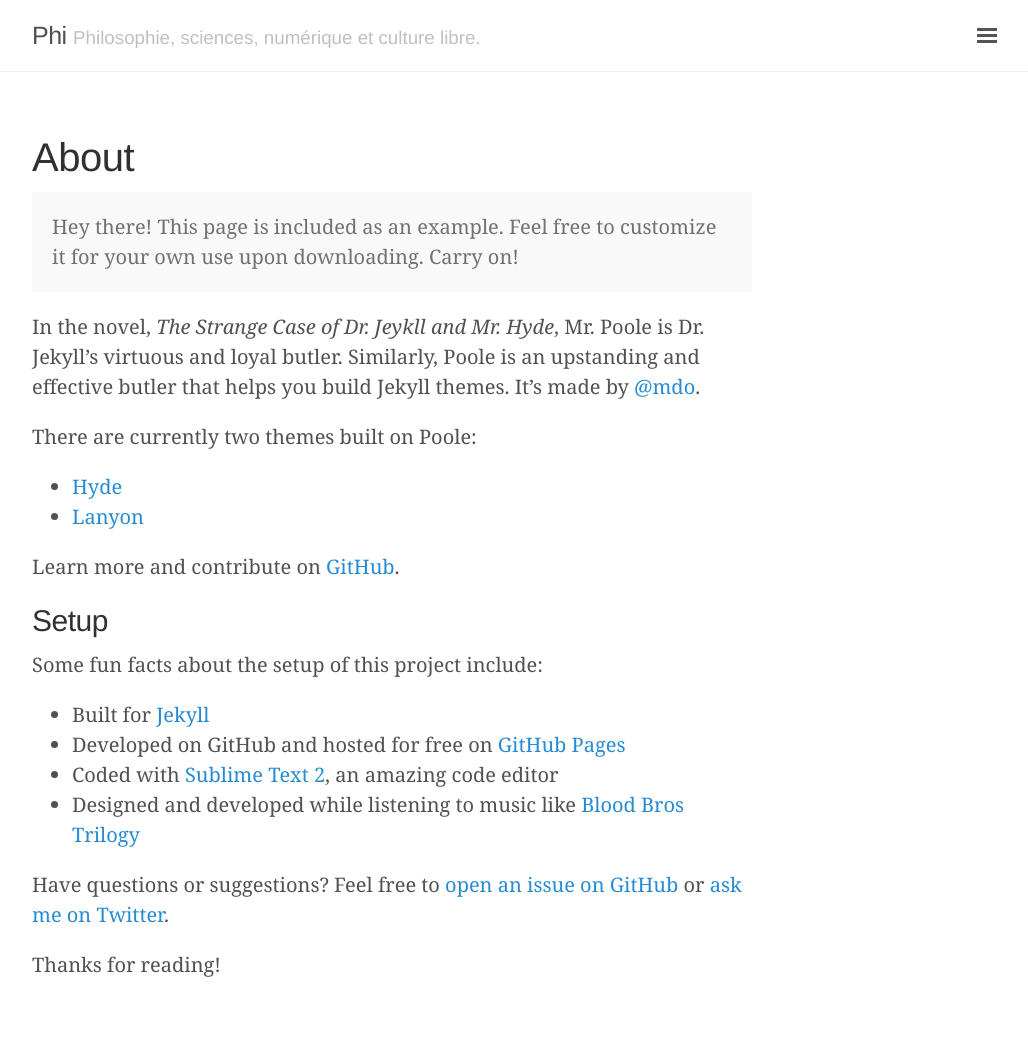
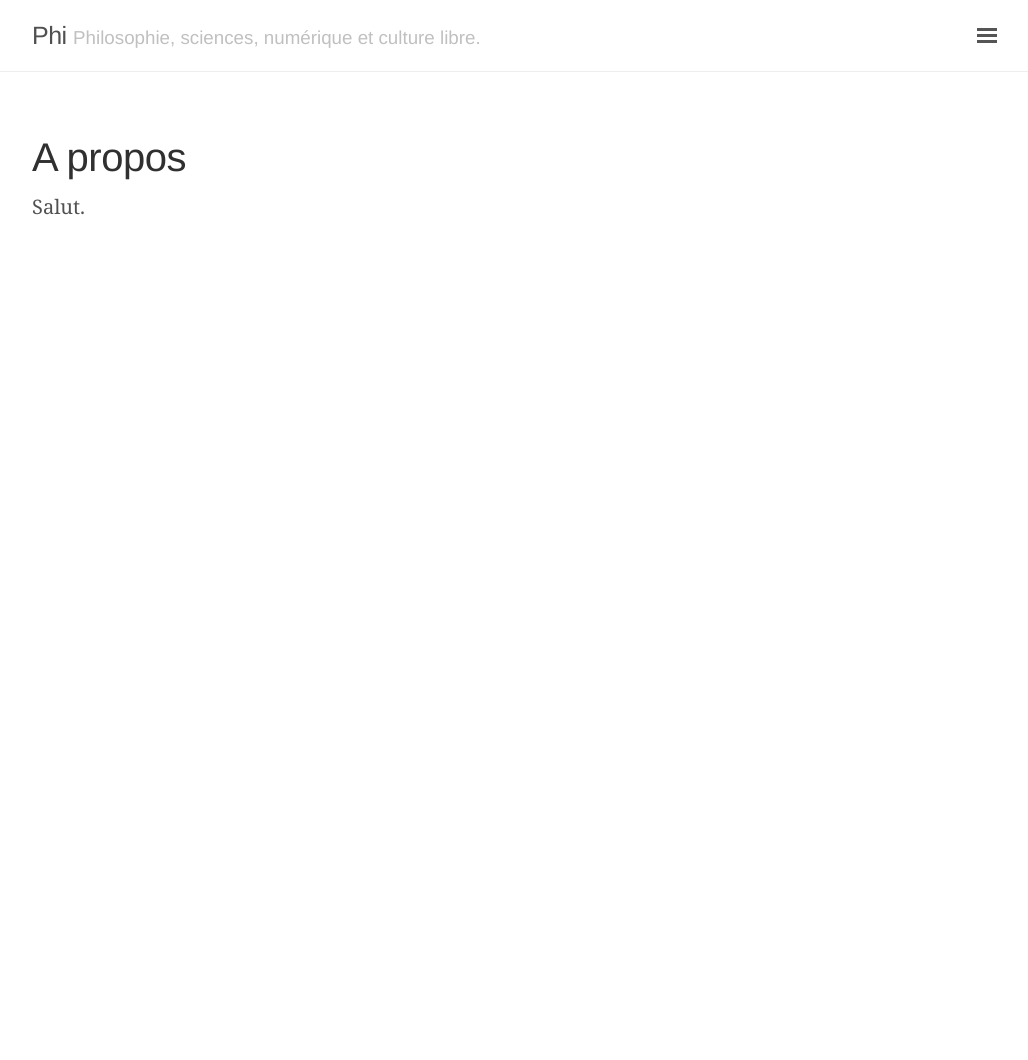
Before and after one commit to valentinlageard/valentinlageard.github.io, a Jekyll site: the page built from about.md, in a window 1280 px wide. Shown: the whole page, without its empty margins (248-1276 px from the left). Built offline with Jekyll 4.4.1, drawn with Linux system fonts in a browser that asks for light colours; after the commit the page ends 900 px from its top, so only the background shows below that.

Commit message:
Update about.md

```diff
--- a/about.md
+++ b/about.md
@@ -1,30 +1,6 @@
 ---
 layout: page
-title: About
+title: A propos
 ---
 
-<p class="message">
-  Hey there! This page is included as an example. Feel free to customize it for your own use upon downloading. Carry on!
-</p>
-
-In the novel, *The Strange Case of Dr. Jeykll and Mr. Hyde*, Mr. Poole is Dr. Jekyll's virtuous and loyal butler. Similarly, Poole is an upstanding and effective butler that helps you build Jekyll themes. It's made by [@mdo](https://twitter.com/mdo).
-
-There are currently two themes built on Poole:
-
-* [Hyde](http://hyde.getpoole.com)
-* [Lanyon](http://lanyon.getpoole.com)
-
-Learn more and contribute on [GitHub](https://github.com/poole).
-
-## Setup
-
-Some fun facts about the setup of this project include:
-
-* Built for [Jekyll](http://jekyllrb.com)
-* Developed on GitHub and hosted for free on [GitHub Pages](https://pages.github.com)
-* Coded with [Sublime Text 2](http://sublimetext.com), an amazing code editor
-* Designed and developed while listening to music like [Blood Bros Trilogy](https://soundcloud.com/maddecent/sets/blood-bros-series)
-
-Have questions or suggestions? Feel free to [open an issue on GitHub](https://github.com/poole/issues/new) or [ask me on Twitter](https://twitter.com/mdo).
-
-Thanks for reading!
+Salut.
```
